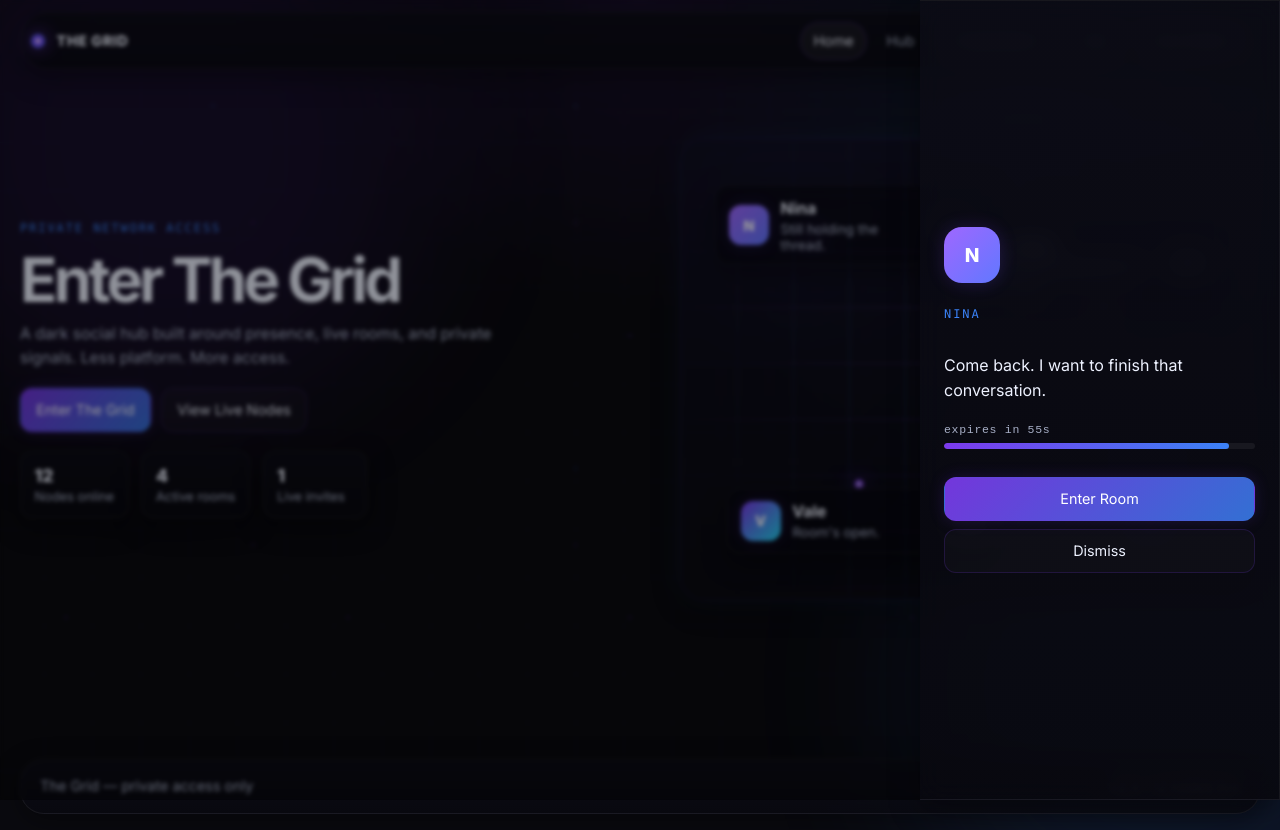
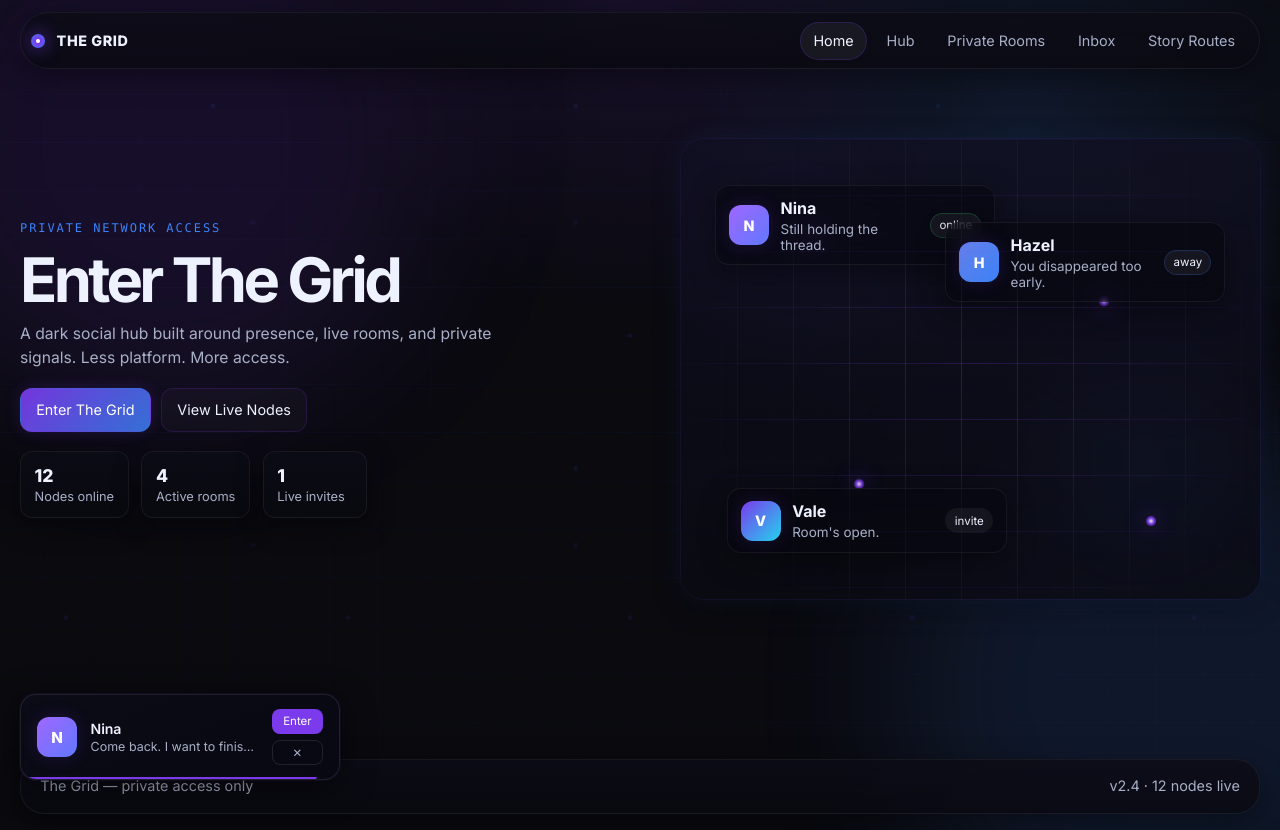
Before and after one commit to mrnetskar-lab/aira-web, a website: page client/the-grid/index.html in a window 1280 px wide. Drawn offline with Linux system fonts and the light colour scheme.

Commit message:
feat: replace invite panel with bottom-left toast stack
- Removed full-screen sidebar + backdrop blur
- Invite now appears as a compact toast (320px) bottom-left
- Each character gets its own toast slot; new invite slides up within 60s window
- Timer bar shrinks along the bottom of each toast
- Dismiss (✕) and Enter buttons inline on the toast
- Multiple toasts stack vertically without overlap

Co-Authored-By: Claude Sonnet 4.6 <noreply@anthropic.com>

```diff
--- a/client/the-grid/app.js
+++ b/client/the-grid/app.js
@@ -84,15 +84,7 @@ const mainChat = document.getElementById("mainChat");
 const mainChatForm = document.getElementById("mainChatForm");
 const mainChatInput = document.getElementById("mainChatInput");
 
-const invitePanel = document.getElementById("invitePanel");
-const inviteBackdrop = document.getElementById("inviteBackdrop");
-const invitePanelAvatar = document.getElementById("invitePanelAvatar");
-const invitePanelName = document.getElementById("invitePanelName");
-const invitePanelCopy = document.getElementById("invitePanelCopy");
-const inviteTimerText = document.getElementById("inviteTimerText");
-const timerProgress = document.getElementById("timerProgress");
-const dismissInviteBtn = document.getElementById("dismissInviteBtn");
-const enterInviteBtn = document.getElementById("enterInviteBtn");
+const inviteToastStack = document.getElementById("inviteToastStack");
 const inviteStatusPill = document.getElementById("inviteStatusPill");
 
 const roomCards = document.querySelectorAll(".room-card");
@@ -103,6 +95,7 @@ const dmStatus = document.getElementById("dmStatus");
 const dmAvatar = document.getElementById("dmAvatar");
 const dmForm = document.getElementById("dmForm");
 const dmInput = document.getElementById("dmInput");
+const cameraBtn = document.getElementById('cameraBtn');
 
 const stats = {
   nodes: document.getElementById("statNodes"),
@@ -214,8 +207,6 @@ const feedEvents = [
 ];
 
 let activeThread = "nina";
-let inviteCountdown = 60;
-let inviteInterval = null;
 let inviteIndex = 0;
 
 function escapeHtml(value) {
@@ -308,7 +299,7 @@ function appendMainMessage(author, text, side = "outgoing") {
   bubble.className = `chat-bubble ${side}`;
   bubble.innerHTML = `
     <span class="chat-author">${escapeHtml(author)}</span>
-    <p>${escapeHtml(text)}</p>
+    <p>${renderMessageText(text)}</p>
     <time>${escapeHtml(nowClock())}</time>
   `;
 
@@ -850,76 +841,130 @@ dmForm?.addEventListener("submit", async event => {
   renderDmThread(activeThread);
 });
 
-function updateInviteTimer() {
-  if (inviteTimerText) inviteTimerText.textContent = `expires in ${inviteCountdown}s`;
-  if (timerProgress) timerProgress.style.width = `${(inviteCountdown / 60) * 100}%`;
-}
+// Camera button: capture image, send to server, show returned image in thread
+cameraBtn?.addEventListener('click', async () => {
+  try {
+    const stream = await navigator.mediaDevices.getUserMedia({ video: true });
+    const video = document.createElement('video');
+    video.srcObject = stream;
+    await video.play();
 
-function hideInvite(expired = false) {
-  if (invitePanel) {
-    invitePanel.classList.remove("open");
-    invitePanel.setAttribute("aria-hidden", "true");
+    const canvas = document.createElement('canvas');
+    canvas.width = 640;
+    canvas.height = 480;
+    canvas.getContext('2d').drawImage(video, 0, 0, canvas.width, canvas.height);
+    stream.getTracks().forEach(t => t.stop());
+
+    const imageBase64 = canvas.toDataURL('image/jpeg', 0.85).split(',')[1];
+    const char = characterDirectory[activeThread];
+
+    const res = await fetch('/api/camera/generate', {
+      method: 'POST',
+      headers: { 'Content-Type': 'application/json' },
+      body: JSON.stringify({
+        prompt: `${char?.name || activeThread} reacts to what they see in the image`,
+        imageBase64,
+        character: activeThread
+      })
+    });
+    const data = await res.json();
+    const imageUrl = data?.imageUrl || (data?.shot && data.shot.path) || null;
+    if (imageUrl) {
+      const thread = threadState[activeThread];
+      const imgMsg = {
+        side: 'incoming',
+        author: char?.name || activeThread,
+        text: '',
+        imageUrl,
+        time: nowClock()
+      };
+      thread.messages.push(imgMsg);
+      renderDmThread(activeThread);
+    }
+  } catch (err) {
+    console.warn('Camera error:', err);
   }
-  if (inviteBackdrop) inviteBackdrop.classList.add("hidden");
-  if (inviteStatusPill) inviteStatusPill.textContent = expired ? "No live invites right now" : "Grid active";
-  if (stats.invites) stats.invites.textContent = "0";
+});
+
+// Active toasts: Map<roomKey, { el, interval }>
+const activeToasts = new Map();
+
+function dismissToast(roomKey, el) {
+  if (!el) return;
+  el.classList.add("exiting");
+  window.setTimeout(() => el.remove(), 220);
+
+  const entry = activeToasts.get(roomKey);
+  if (entry) {
+    window.clearInterval(entry.interval);
+    activeToasts.delete(roomKey);
+  }
+
+  if (activeToasts.size === 0) {
+    if (inviteStatusPill) inviteStatusPill.textContent = "Grid active";
+    if (stats.invites) stats.invites.textContent = "0";
+  }
 }
 
 function showInvite(index = 0) {
-  if (!invitePanel) return;
+  if (!inviteToastStack) return;
 
   const invite = invitePool[index % invitePool.length];
   const char = characterDirectory[invite.room];
 
-  if (invitePanelAvatar) {
-    invitePanelAvatar.textContent = char?.avatar || invite.name[0];
-    invitePanelAvatar.className = `avatar avatar-${invite.room}`;
-  }
-  if (invitePanelName) invitePanelName.textContent = invite.name;
-  if (invitePanelCopy) invitePanelCopy.textContent = invite.copy;
+  // Replace existing toast for same room (refresh)
+  const existing = activeToasts.get(invite.room);
+  if (existing) dismissToast(invite.room, existing.el);
 
-  invitePanel.classList.add("open");
-  invitePanel.setAttribute("aria-hidden", "false");
-  if (inviteBackdrop) inviteBackdrop.classList.remove("hidden");
-  if (inviteStatusPill) inviteStatusPill.textContent = "1 direct invite waiting";
-  if (stats.invites) stats.invites.textContent = "1";
+  const toast = document.createElement("div");
+  toast.className = "invite-toast";
+  toast.innerHTML = `
+    <div class="invite-toast-avatar">
+      <div class="avatar avatar-${escapeHtml(invite.room)}">${escapeHtml(char?.avatar || invite.name[0])}</div>
+    </div>
+    <div class="invite-toast-body">
+      <p class="invite-toast-name">${escapeHtml(invite.name)}</p>
+      <p class="invite-toast-copy">${escapeHtml(invite.copy)}</p>
+    </div>
+    <div class="invite-toast-actions">
+      <button class="invite-toast-enter">Enter</button>
+      <button class="invite-toast-dismiss">✕</button>
+    </div>
+    <div class="invite-toast-timer-bar"></div>
+  `;
 
-  document.querySelectorAll(".room-card").forEach(card => {
-    card.classList.remove("invited");
-    if (card.dataset.room === invite.room) card.classList.add("invited");
+  inviteToastStack.appendChild(toast);
+  window.requestAnimationFrame(() => {
+    window.requestAnimationFrame(() => toast.classList.add("visible"));
   });
 
-  window.clearInterval(inviteInterval);
-  inviteCountdown = 60;
-  updateInviteTimer();
+  if (inviteStatusPill) inviteStatusPill.textContent = "invite waiting";
+  if (stats.invites) stats.invites.textContent = String(activeToasts.size + 1);
 
-  inviteInterval = window.setInterval(() => {
-    inviteCountdown -= 1;
-    updateInviteTimer();
-    if (inviteCountdown <= 0) {
-      window.clearInterval(inviteInterval);
-      hideInvite(true);
+  let countdown = 60;
+  const timerBar = toast.querySelector(".invite-toast-timer-bar");
+  if (timerBar) timerBar.style.width = "100%";
+
+  const interval = window.setInterval(() => {
+    countdown -= 1;
+    if (timerBar) timerBar.style.width = `${(countdown / 60) * 100}%`;
+    if (countdown <= 0) {
+      window.clearInterval(interval);
+      dismissToast(invite.room, toast);
     }
   }, 1000);
+
+  activeToasts.set(invite.room, { el: toast, interval });
+
+  toast.querySelector(".invite-toast-dismiss").addEventListener("click", () => {
+    dismissToast(invite.room, toast);
+  });
+
+  toast.querySelector(".invite-toast-enter").addEventListener("click", async () => {
+    dismissToast(invite.room, toast);
+    await openRoom(invite.room);
+  });
 }
-
-dismissInviteBtn?.addEventListener("click", () => {
-  window.clearInterval(inviteInterval);
-  hideInvite(false);
-});
-
-inviteBackdrop?.addEventListener("click", () => {
-  window.clearInterval(inviteInterval);
-  hideInvite(false);
-});
-
-enterInviteBtn?.addEventListener("click", async () => {
-  window.clearInterval(inviteInterval);
-  hideInvite(false);
-
-  const invite = invitePool[inviteIndex % invitePool.length];
-  await openRoom(invite.room, enterInviteBtn);
-});
 
 function cycleStats() {
   stats.nodes.textContent = String(9 + Math.floor(Math.random() * 7));
@@ -948,50 +993,6 @@ roomCards.forEach(card => {
   button.addEventListener("click", () => {
     openRoom(roomKey, button);
   });
-});
-
-// Camera button
-const cameraBtn = document.getElementById("cameraBtn");
-cameraBtn?.addEventListener("click", async () => {
-  try {
-    const stream = await navigator.mediaDevices.getUserMedia({ video: true });
-    const video = document.createElement("video");
-    video.srcObject = stream;
-    video.muted = true;
-    await video.play();
-
-    const canvas = document.createElement("canvas");
-    canvas.width = 640;
-    canvas.height = 480;
-    canvas.getContext("2d").drawImage(video, 0, 0, 640, 480);
-    stream.getTracks().forEach(t => t.stop());
-
-    const imageBase64 = canvas.toDataURL("image/jpeg", 0.85).split(",")[1];
-    const char = characterDirectory[activeThread];
-
-    const res = await requestJson("/api/camera/generate", {
-      method: "POST",
-      headers: { "Content-Type": "application/json" },
-      body: JSON.stringify({
-        prompt: `${char?.name || activeThread} reacts to what they see in the image`,
-        imageBase64,
-      }),
-    });
-
-    if (res?.imageUrl) {
-      const thread = threadState[activeThread];
-      thread.messages.push({
-        side: "incoming",
-        author: char?.name || activeThread,
-        text: "",
-        imageUrl: res.imageUrl,
-        time: nowClock(),
-      });
-      renderDmThread(activeThread);
-    }
-  } catch (err) {
-    console.warn("Camera error:", err.message);
-  }
 });
 
 // Wire Hub presence cards to open rooms
--- a/client/the-grid/index.html
+++ b/client/the-grid/index.html
@@ -326,24 +326,8 @@
     </footer>
   </div>
 
-  <!-- Slide-in invite panel -->
-  <div class="invite-panel glass" id="invitePanel" aria-hidden="true">
-    <div class="invite-panel-inner">
-      <div class="invite-panel-avatar">
-        <div class="avatar avatar-nina" id="invitePanelAvatar">N</div>
-      </div>
-      <p class="eyebrow" id="invitePanelName">Nina</p>
-      <p class="invite-panel-copy" id="invitePanelCopy">Come back. I want to finish that conversation.</p>
-      <div class="invite-panel-timer">
-        <span id="inviteTimerText">expires in 60s</span>
-        <div class="timer-bar"><span id="timerProgress"></span></div>
-      </div>
-      <div class="invite-panel-actions">
-        <button class="btn btn-primary btn-full" id="enterInviteBtn">Enter Room</button>
-        <button class="btn btn-secondary btn-full" id="dismissInviteBtn">Dismiss</button>
-      </div>
-    </div>
-  </div>
+  <!-- Invite toast stack — bottom left -->
+  <div class="invite-toast-stack" id="inviteToastStack" aria-live="polite"></div>
   <div class="invite-panel-backdrop hidden" id="inviteBackdrop"></div>
 
   <script src="app.js"></script>
--- a/client/the-grid/styles.css
+++ b/client/the-grid/styles.css
@@ -1453,82 +1453,126 @@ h3 {
   margin-bottom: 0.4rem;
 }
 
-/* ── Slide-in invite panel ── */
-.invite-panel {
+/* ── Invite toasts — bottom-left stack ── */
+.invite-toast-stack {
   position: fixed;
-  top: 0;
-  right: 0;
-  width: min(360px, 92vw);
-  height: 100vh;
+  bottom: 1.25rem;
+  left: 1.25rem;
   z-index: 200;
   display: flex;
+  flex-direction: column-reverse;
+  gap: 0.6rem;
+  pointer-events: none;
+}
+
+.invite-toast {
+  pointer-events: all;
+  display: flex;
+  align-items: center;
+  gap: 0.85rem;
+  width: min(320px, calc(100vw - 2.5rem));
+  padding: 0.85rem 1rem;
+  border-radius: 16px;
+  background: linear-gradient(160deg, rgba(12, 12, 24, 0.96), rgba(8, 8, 18, 0.98));
+  border: 1px solid rgba(255, 255, 255, 0.09);
+  box-shadow: 0 8px 32px rgba(0, 0, 0, 0.55), 0 0 0 1px rgba(124, 58, 237, 0.12);
+  transform: translateY(16px);
+  opacity: 0;
+  transition: transform 0.28s cubic-bezier(0.34, 1.4, 0.64, 1), opacity 0.22s ease;
+}
+
+.invite-toast.visible {
+  transform: translateY(0);
+  opacity: 1;
+}
+
+.invite-toast.exiting {
+  transform: translateY(12px);
+  opacity: 0;
+  transition: transform 0.2s ease, opacity 0.18s ease;
+}
+
+.invite-toast-avatar .avatar {
+  width: 40px;
+  height: 40px;
+  font-size: 0.95rem;
+  border-radius: 12px;
+  flex-shrink: 0;
+}
+
+.invite-toast-body {
+  flex: 1;
+  min-width: 0;
+}
+
+.invite-toast-name {
+  font-size: 0.88rem;
+  font-weight: 600;
+  margin: 0 0 0.15rem;
+  letter-spacing: -0.01em;
+}
+
+.invite-toast-copy {
+  font-size: 0.78rem;
+  color: var(--muted);
+  margin: 0;
+  white-space: nowrap;
+  overflow: hidden;
+  text-overflow: ellipsis;
+}
+
+.invite-toast-timer-bar {
+  position: absolute;
+  bottom: 0;
+  left: 0;
+  height: 2px;
+  background: var(--violet);
+  border-radius: 0 0 16px 16px;
+  width: 100%;
+  transform-origin: left;
+  transition: width 1s linear;
+}
+
+.invite-toast {
+  position: relative;
+  overflow: hidden;
+}
+
+.invite-toast-actions {
+  display: flex;
   flex-direction: column;
-  justify-content: center;
-  padding: 2rem 1.5rem;
-  transform: translateX(100%);
-  transition: transform 0.3s cubic-bezier(0.32, 0.72, 0, 1);
-  border-left: 1px solid var(--glass-border);
-}
-
-.invite-panel.open {
-  transform: translateX(0);
-}
-
-.invite-panel-inner {
-  display: flex;
-  flex-direction: column;
-  gap: 1rem;
-}
-
-.invite-panel-avatar {
-  margin-bottom: 0.5rem;
-}
-
-.invite-panel-avatar .avatar {
-  width: 56px;
-  height: 56px;
-  font-size: 1.2rem;
-  border-radius: 18px;
-}
-
-.invite-panel-copy {
-  font-size: 1rem;
-  line-height: 1.55;
-  color: var(--text);
-  margin: 0;
-}
-
-.invite-panel-timer {
-  margin: 0.25rem 0;
-}
-
-.invite-panel-timer span {
+  gap: 0.35rem;
+  flex-shrink: 0;
+}
+
+.invite-toast-enter,
+.invite-toast-dismiss {
   font-size: 0.72rem;
+  padding: 0.3rem 0.65rem;
+  border-radius: 8px;
+  border: 1px solid rgba(255, 255, 255, 0.1);
+  cursor: pointer;
+  white-space: nowrap;
+  transition: background 0.15s;
+}
+
+.invite-toast-enter {
+  background: var(--violet);
+  color: #fff;
+  border-color: transparent;
+}
+
+.invite-toast-enter:hover { opacity: 0.85; }
+
+.invite-toast-dismiss {
+  background: none;
   color: var(--muted);
-  font-family: ui-monospace, monospace;
-  letter-spacing: 0.06em;
-  display: block;
-  margin-bottom: 0.4rem;
-}
-
-.invite-panel-actions {
-  display: flex;
-  flex-direction: column;
-  gap: 0.5rem;
-  margin-top: 0.5rem;
-}
-
-.invite-panel-backdrop {
-  position: fixed;
-  inset: 0;
-  z-index: 199;
-  background: rgba(0, 0, 0, 0.4);
-  backdrop-filter: blur(2px);
-}
-
-.invite-panel-backdrop.hidden {
-  display: none;
-}
+}
+
+.invite-toast-dismiss:hover { background: rgba(255,255,255,0.05); color: var(--text); }
+
+/* no backdrop — intentionally removed */
+.invite-panel-backdrop { display: none !important; }
 
 @media (max-width: 640px) {
   .presence-grid {
```
